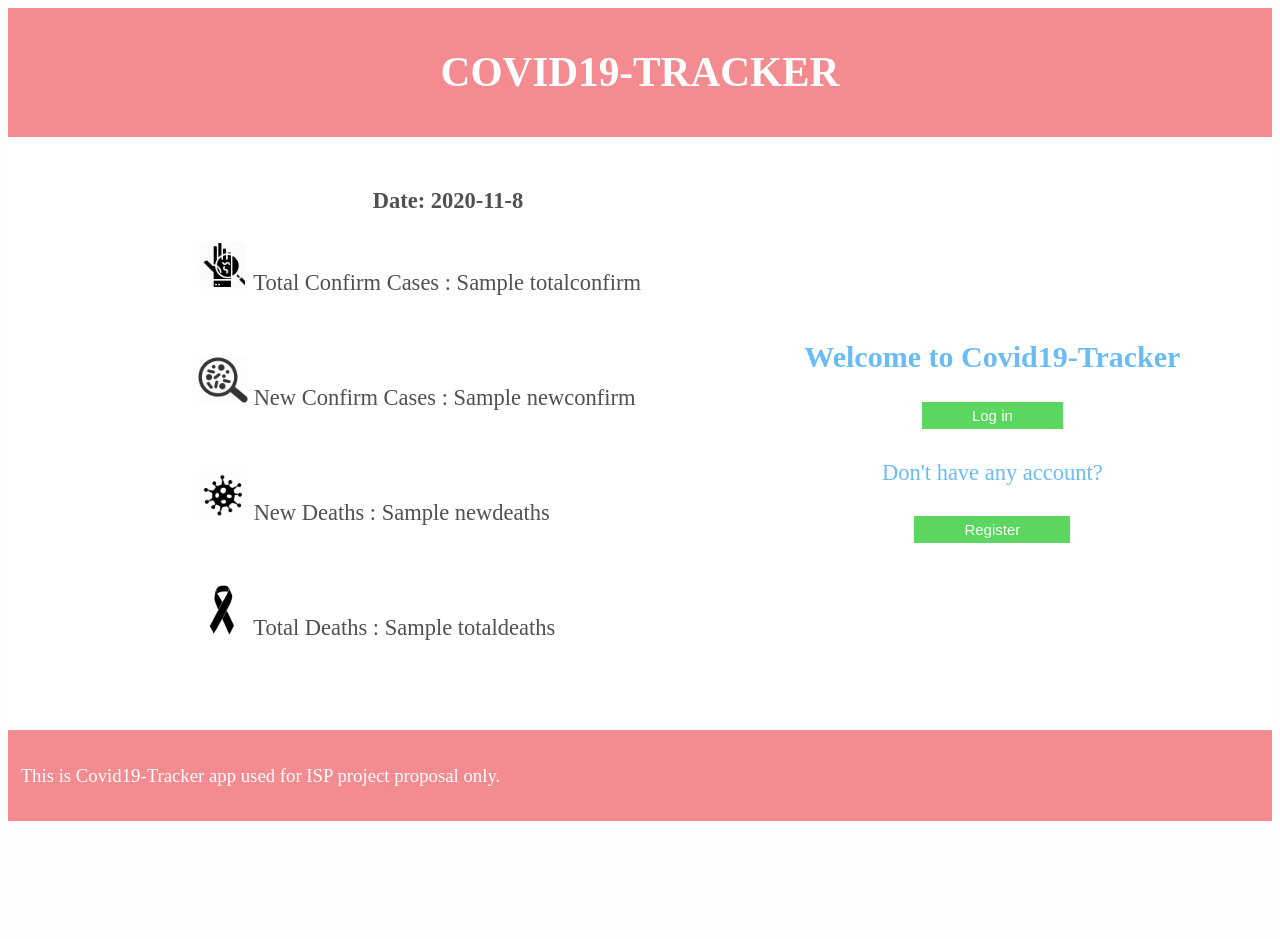
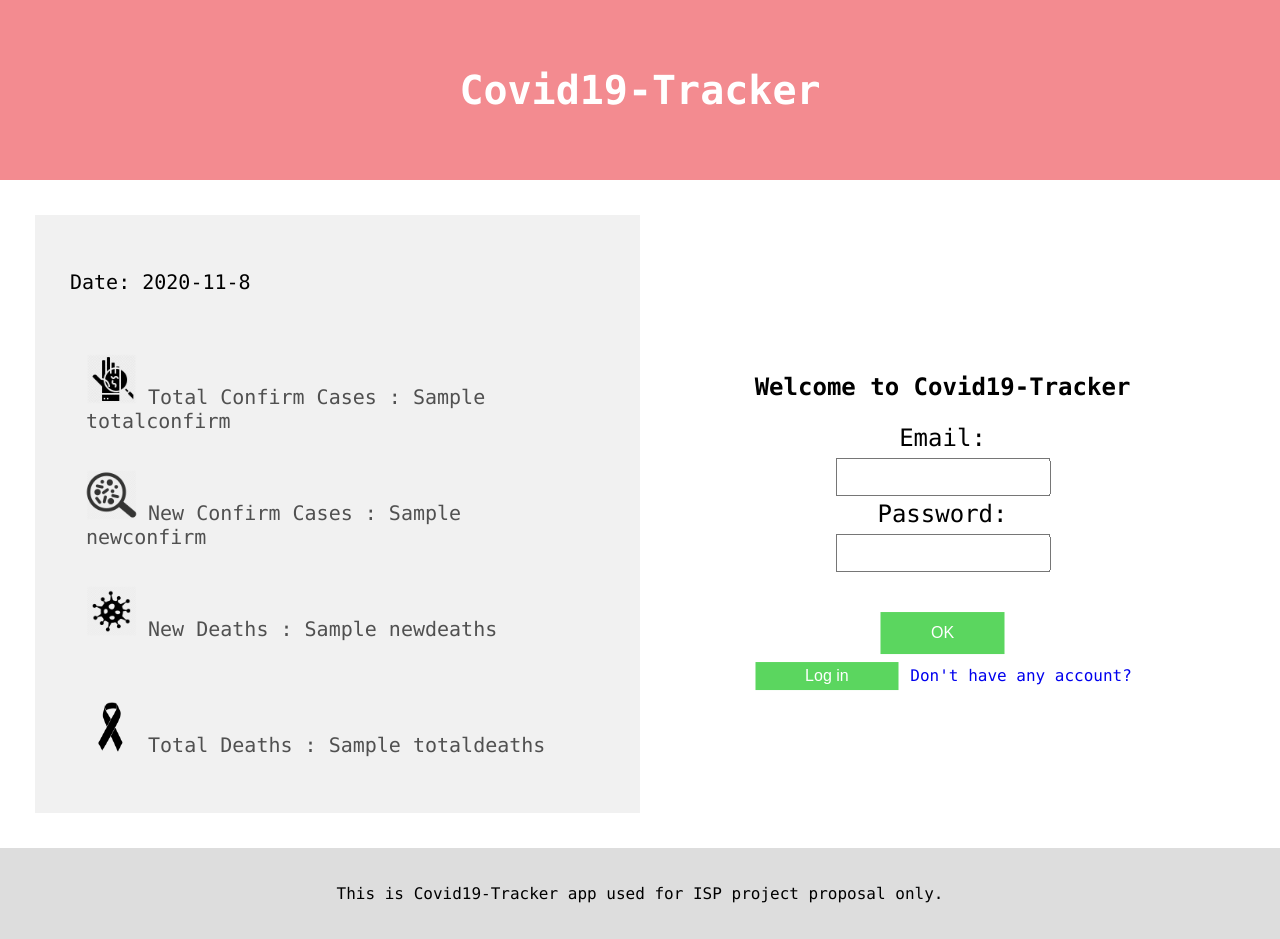
Before and after one commit to ThomasInKU/Covid19-Tracker, a Django app: template covid_web/templates/index.html in a window 1280 px wide. Before the commit the page ends 821 px from the top, so only its background shows below. Run offline with Django 3.2, Linux system fonts and the light colour scheme; the template is opened without the code that fills it: most values are stand-ins (such as "Sample title", 1, 10 or a date in 2020).

Commit message:
Refactor html, css files and delete unused code

```diff
--- a/covid_web/admin.py
+++ b/covid_web/admin.py
@@ -1,5 +1 @@
 from django.contrib import admin
-from .models import UserInfo
-
-# Register your models here.
-admin.site.register(UserInfo)
--- a/covid_web/covid_data.py
+++ b/covid_web/covid_data.py
@@ -17,7 +17,3 @@ class CovidData:
 
     def today_total_data(self, case):
         return self.today[case]
-
-url = "https://corona.lmao.ninja/v2/all"
-response = requests.get(url)
-print(response.json())
--- a/covid_web/static/covid_web/styles.css
+++ b/covid_web/static/covid_web/styles.css
@@ -1,86 +1,35 @@
-html {
-  overflow: hidden;
-  font-size: 15px;
-  color: #6abcf3;
-  background-color: #fdfdfd;
+* {
+  box-sizing: border-box;
 }
 
-h1 {
-  font-size: 3rem;
-  color: rgb(255, 255, 255);
-  text-transform: uppercase;
+/* Style the body */
+body {
+  font-family: "Lucida Console", Courier, monospace;
+  margin: 0;
 }
 
-h2,
-h3,
-p,
-input,
-li {
-  color: #6abcf3;
+/* Set all hyperlink text-decoration to none */
+a {
+  text-decoration: none;
 }
 
-h1 {
-  font-size: 2.75rem;
-  text-align: center;
-  flex: 5;
-  text-transform: uppercase;
-}
-
-h2 {
-  font-size: 2rem;
-  text-align: center;
-}
-
-h3 {
-  font-size: 1rem;
-}
-
-p,
+/* Style the form and input*/
 form,
 li {
   font-size: 1.5rem;
   line-height: 1.5;
 }
 
-main {
-  font-size: 1.5rem;
-  text-align: center;
-}
-
-main a{
-  font-size: 1.25rem;
-  color: #b6b6b6;
-  text-decoration: none;
-}
-
-header {
-  background-color: rgb(243, 139, 144);
-  margin-bottom: 10px;
-  display: flex;
-  flex-flow: row wrap;
-}
-
-main,
-header,
-nav,
-article,
-footer {
-  margin: auto;
-  padding: 1%;
-}
-
-main {
-  display: flex;
-  background-color: white;
-}
-
+/* Style the input form*/
 input {
   color: #505050;
   font-size: 1rem;
   line-height: 2;
 }
 
-input[type="submit"], button{
+/* Style the submit button */
+input[type="submit"],
+button {
   font-size: 1rem;
   background-color: #5bd65f;
   border: none;
@@ -91,79 +40,122 @@ input[type="submit"], button{
   cursor: pointer;
 }
 
+/* Style the submit button when hovered */
 input[type="submit"]:hover {
   font-weight: bold;
 }
 
-nav {
-  height: 50px;
-  flex: 100%;
-  display: flex;
+/* Style the title */
+.header {
+  padding: 40px;
+  text-align: center;
+  background-color: rgb(243, 139, 144);
+  color: white;
 }
 
-nav ul {
-  list-style-type: none;
-  flex: 1;
-  display: flex;
+/* Set header font size */
+.header h1 {
+  font-size: 40px;
 }
 
-nav li {
-  display: inline;
-  text-align: center;
-  flex: 1;
+/* Style the nav bar stick to the header */
+.navbar {
+  overflow: hidden;
+  background-color: #6abcf3;
+  position: sticky;
+  top: 0;
 }
 
-nav a,
-nav span {
-  color: #ffffff;
-  display: inline-block;
-  font-size: 1.5rem;
-  text-transform: uppercase;
+/* Style the navigation bar links */
+.navbar a {
+  float: left;
+  display: block;
+  color: white;
+  text-align: center;
+  padding: 14px 20px;
   text-decoration: none;
 }
 
-
-nav a:hover{
-  font-weight: bold;
-  text-shadow:0px 0px 30px #ffffff;
-  transition: all 0.1s ease-in;
+/* Right-aligned link */
+.navbar a.logout {
+  float: right;
 }
 
-article,section {
-  flex: 1;
+/* Change when hovered */
+.navbar a:hover {
+  font-weight: bold;
+  text-shadow: 0px 0px 30px #ffffff;
+  transition: all 0.1s ease-in;
+  background-color: #ddd;
+  color: black;
 }
 
-aside {
-  flex: 1;
-  margin-left: 10rem;
-  padding: 1%;
+/* Column container */
+.container {
+  display: flex;
+  flex-wrap: wrap;
+  padding: 35px;
 }
 
-aside p {
-  text-align: center;
-  font-weight: bold;
-  color: #505050;
+/* Left column */
+.left {
+  font-size: 1.25rem;
+  flex: 50%;
+  background-color: #f1f1f1;
+  padding: 35px;
 }
 
-footer {
-  background-color: rgb(243, 139, 144);
-  margin-top: 5px;
+/* Right column */
+.right {
+  flex: 50%;
+  background-color: white;
+  padding: 35px;
 }
 
-footer p{
-  color: #ffffff;
-  font-size: 1.25rem;
+.centered {
+  position: relative;
+  top: 50%;
+  left: 50%;
+  transform: translate(-50%, -50%);
+  text-align: center;
+}
+
+/* Main column */
+.main {
+  flex: 1;
+  background-color: white;
+  padding: 20px;
+}
+
+/* Style the image */
+.img {
+  background-color: #aaa;
+  width: 100%;
+  padding: 20px;
+}
+
+/* Footer */
+.footer {
+  padding: 20px;
+  text-align: center;
+  background: #ddd;
 }
 
 .textbox {
   color: #505050;
   text-align: left;
-  width:500px;
-  height:100px;
+  height: 100px;
   margin: 1rem;
 }
 
 .textbox img {
-  width:50px;
-  height:50px;
+  width: 50px;
+  height: 50px;
 }
+
+/* When screen smaller than width:700px flex will be column rather than row */
+@media screen and (max-width: 700px) {
+  .row {
+    flex-direction: column;
+  }
+}
--- /dev/null
+++ b/covid_web/templates/base_template.html
@@ -0,0 +1,31 @@
+<!DOCTYPE html>
+<html>
+  <head>
+    <meta charset="utf-8" />
+    {% block title %}<title>Covid19-Tracker</title>{% endblock %}
+    {% load static %}
+    <link rel="stylesheet" href="{% static 'covid_web/styles.css' %}" />
+  </head>
+
+  <body>
+    <div class="header">
+      <h1>Covid19-Tracker</h1>
+    </div>
+
+    {% block navbar %}
+    <div class="navbar">
+      <a href="#">LineBot</a>
+      <a href="#">Contact Us</a>
+      <a href="#" class="logout">Logout</a>
+    </div>
+    {% endblock %}
+
+
+    <div class="container">
+    {% block content %}{% endblock %}
+    </div>
+    <div class="footer">
+      <p>This is Covid19-Tracker app used for ISP project proposal only.</p>
+    </div>
+  </body>
+</html>
--- a/covid_web/templates/index.html
+++ b/covid_web/templates/index.html
@@ -1,51 +1,59 @@
-<!DOCTYPE html>
-<html>
-  <head>
-    <meta charset="utf-8" />
-    <title>Covid19-Tracker</title>
-    {% load static %}
-    <link rel="stylesheet" href="{% static 'covid_web/styles.css' %}" />
-  </head>
-
-  <body>
-    <header>
-      <h1>Covid19-Tracker</h1>
-    </header>
-
-    <main>
-      <aside>
+{% extends "base_template.html" %}
+{% block title %}
+<title>Home Page</title>
+<style>
+  .navbar {
+    display:none;
+  }
+</style>
+{%endblock %}
+{% block content %}
+<div class="left">
   <p>Date: <span id="date"></span></p>
   <script>
-        dt =  new Date();
+    dt = new Date();
     y = dt.getFullYear();
     m = dt.getMonth() + 1;
     d = dt.getDate();
     document.getElementById("date").innerHTML = y + "-" + m + "-" + d;
   </script>
-        <div class="textbox"><img src="{% static 'images/infection1.png' %}"> Total Confirm Cases : {{totalconfirm}}</div>
-        <div class="textbox"><img src="{% static 'images/infection2.png' %}"> New Confirm Cases : {{newconfirm}}</div>
-        <div class="textbox"><img src="{% static 'images/infection3.png' %}"> New Deaths : {{newdeaths}}</div>
-        <div class="textbox"><img src="{% static 'images/infection4.png' %}"> Total Deaths : {{totaldeaths}}</div>
-      </aside>
-      <article>
+  <div class="centered">
+    <div class="textbox">
+      {% load static %}
+      <img src="{% static 'images/infection1.png' %}" /> Total Confirm Cases :
+      {{totalconfirm}}
+    </div>
+    <div class="textbox">
+      {% load static %}
+      <img src="{% static 'images/infection2.png' %}" /> New Confirm Cases :
+      {{newconfirm}}
+    </div>
+    <div class="textbox">
+      {% load static %}
+      <img src="{% static 'images/infection3.png' %}" /> New Deaths :
+      {{newdeaths}}
+    </div>
+    <div class="textbox">
+      {% load static %}
+      <img src="{% static 'images/infection4.png' %}" /> Total Deaths :
+      {{totaldeaths}}
+    </div>
+  </div>
+</div>
+<div class="right">
+  <div class="centered">
     <h2>Welcome to Covid19-Tracker</h2>
-           <button onclick="location.href='accounts/login';">
-      Log in
-           </button>
+    <form action="/detail/" method="post">
+      <label for="email">Email: </label><br />
+      <input id="email" type="email" name="email_field" /><br />
+      <label for="password">Password: </label><br />
+      <input id="password" type="password" name="password_field" /><br /><br />
+      <input type="submit" value="OK" />
+    </form>
 
+    <button onclick="location.href='accounts/login';">Log in</button>
 
-          <p>Don't have any account?</p>
-           <button  onclick="location.href='signup/';">
-      Register
-           </button>
-
-
-
-
-      </article>
-    </main>
-  <footer>
-      <p>This is Covid19-Tracker app used for ISP project proposal only.</p>
-    </footer>
-  </body>
-</html>
+    <a href="signup/">Don't have any account?</a>
+  </div>
+</div>
+{% endblock %}
--- a/covid_web/views.py
+++ b/covid_web/views.py
@@ -1,10 +1,8 @@
 from django.contrib.auth import authenticate, login
 from django.contrib.auth.forms import UserCreationForm
 from django.shortcuts import render, redirect
-
 from covid_web.covid_data import CovidData
 from covid_web.forms import SignUpForm
-from covid_web.models import UserInfo
 
 
 def index(request):
--- a/mysite/settings.py
+++ b/mysite/settings.py
@@ -83,7 +83,7 @@ WSGI_APPLICATION = 'mysite.wsgi.application'
 DATABASES = {
     'default': {
         'ENGINE': 'django.db.backends.sqlite3',
-        'NAME': BASE_DIR / 'db.sqlite3',
+        'NAME': str(BASE_DIR / 'db.sqlite3'),
     }
 }
 
```
Also changed, not shown: covid_web/models.py (+0 -24 lines), covid_web/templates/register.html (deleted, +0 -57 lines), templates/registration/login.html (+6 -11 lines), templates/registration/signup.html (indentation only). Lines whose indentation alone changed are shown as unchanged.
